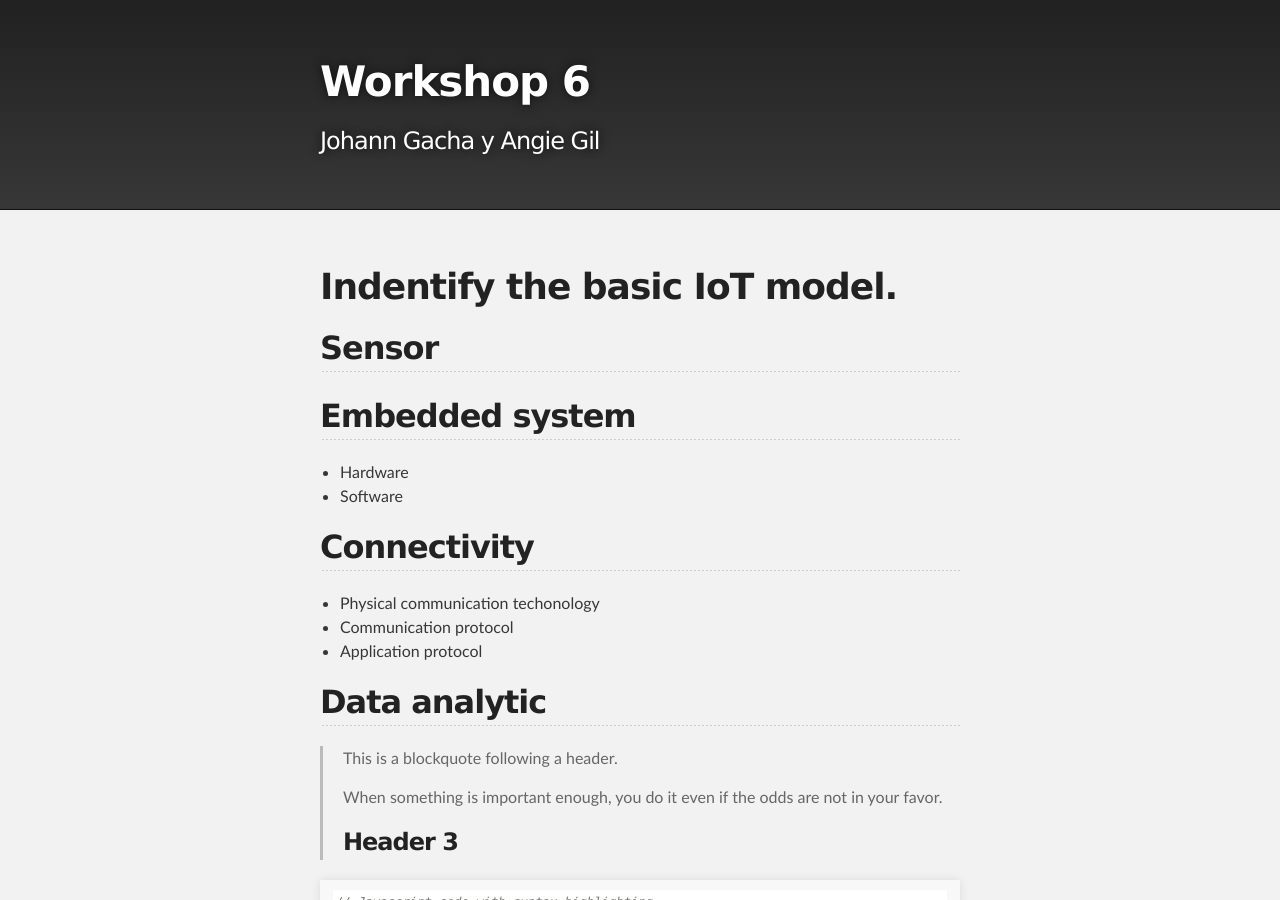
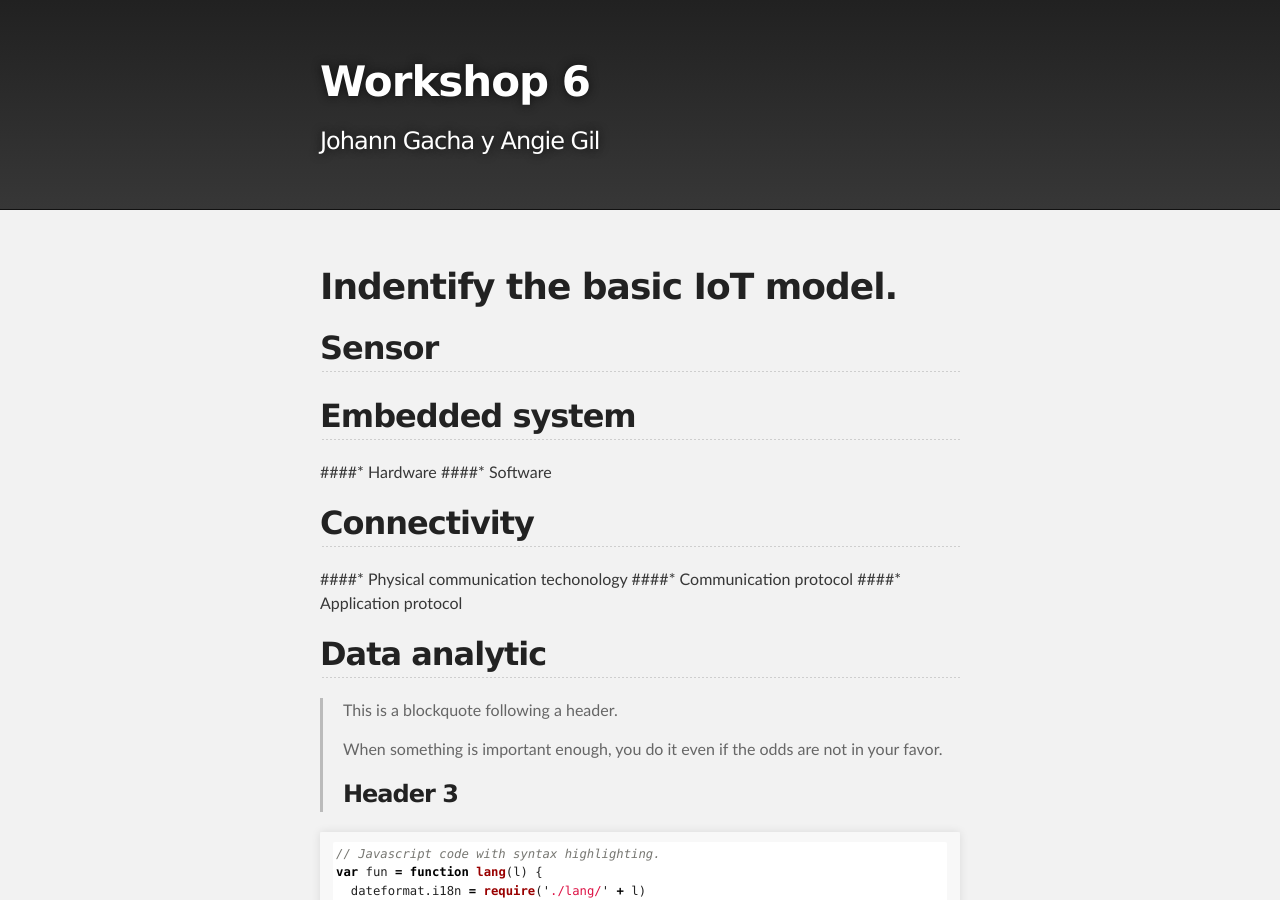
Before and after one commit to AngieGLuque/AngieGLuque.github.io, a Jekyll site: the page built from work.md, in a window 1280 px wide and 900 px high. Built offline with Jekyll 4.4.1, drawn with Linux system fonts in a browser that asks for light colours; our own code applies the rules of GitHub Pages for plain Markdown files.

Commit message:
Update work.md

```diff
--- a/work.md
+++ b/work.md
@@ -8,14 +8,14 @@ layout: default
 
 ## Embedded system
 
-*   Hardware
-*   Software
+####*   Hardware
+####*   Software
 
 ## Connectivity
 
-*   Physical communication techonology
-*   Communication protocol
-*   Application protocol
+####*   Physical communication techonology
+####*   Communication protocol
+####*   Application protocol
 
 ## Data analytic
 
```
